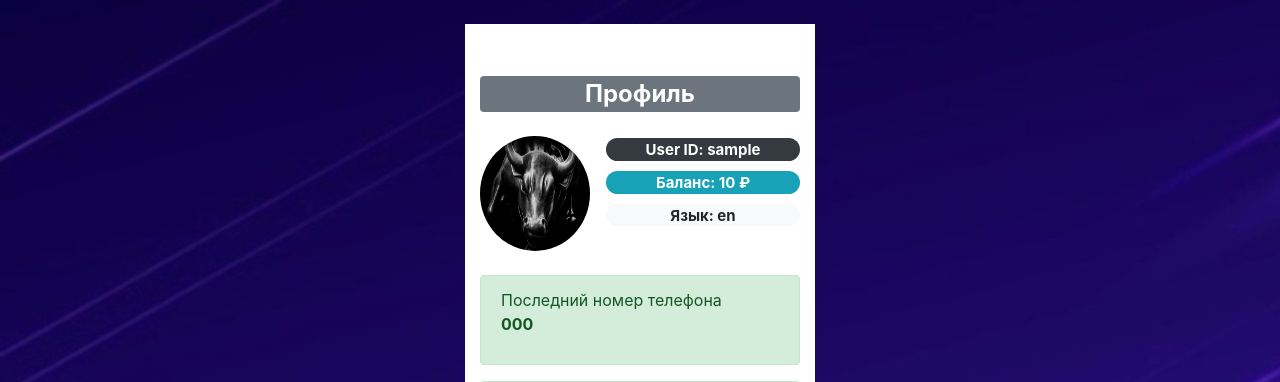
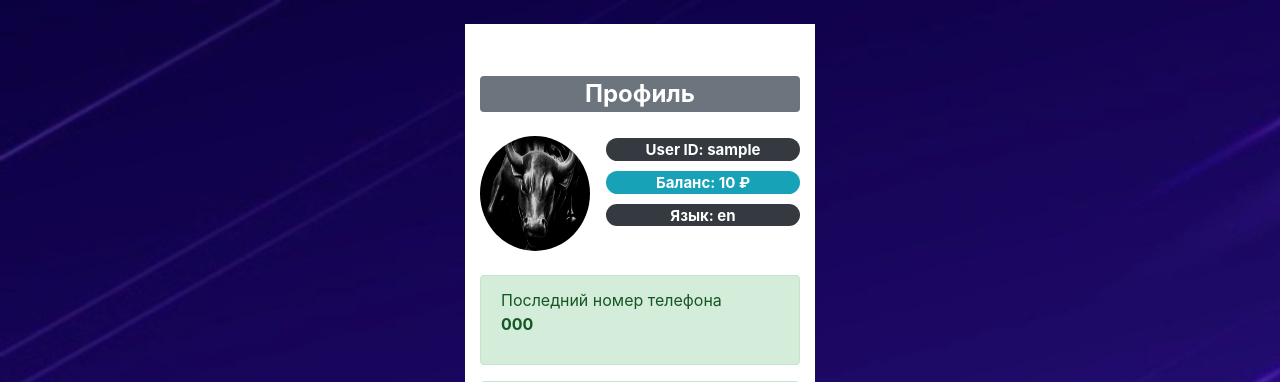
Before and after one commit to amtp1/ubi-4, a Django app: template web/core/templates/profile.html in a window 1280 px wide. Shown: the top 382 px of the page. Run offline with Django 4.2, Linux system fonts and the light colour scheme; the template is opened without the code that fills it: most values are stand-ins (such as "Sample title", 1, 10 or a date in 2020); parts of the project's set-up code (start-up, migrations or seed data) failed here and were passed over; some libraries are stand-ins or nearby versions.

Commit message:
change button color

```diff
--- a/web/core/templates/profile.html
+++ b/web/core/templates/profile.html
@@ -11,7 +11,7 @@
         <div class="media-body">
             <h5 class="mt-0 align-self-center"><span class="badge badge-pill badge-dark w-100">User ID: {{auth_user.username}}</span></h5>
             <h5 class="mt-0 align-self-center"><span class="badge badge-pill badge-info w-100">Баланс: {{user_data.balance}} ₽</span></h5>
-            <h5 class="mt-0 align-self-center"><span class="badge badge-pill badge-light w-100">Язык: {{user_data.language}}</span></h5>
+            <h5 class="mt-0 align-self-center"><span class="badge badge-pill badge-dark w-100">Язык: {{user_data.language}}</span></h5>
         </div>
     </div>
     &nbsp;
```
